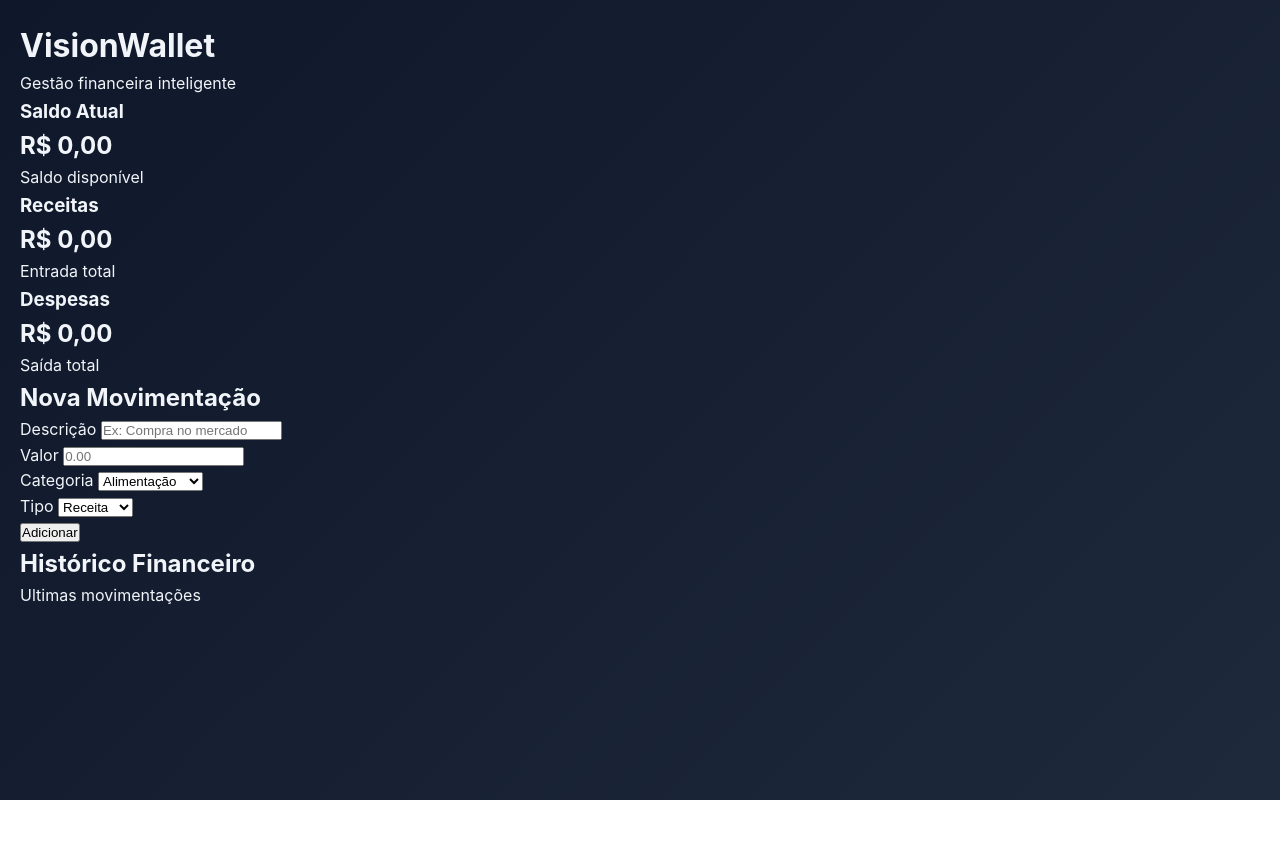
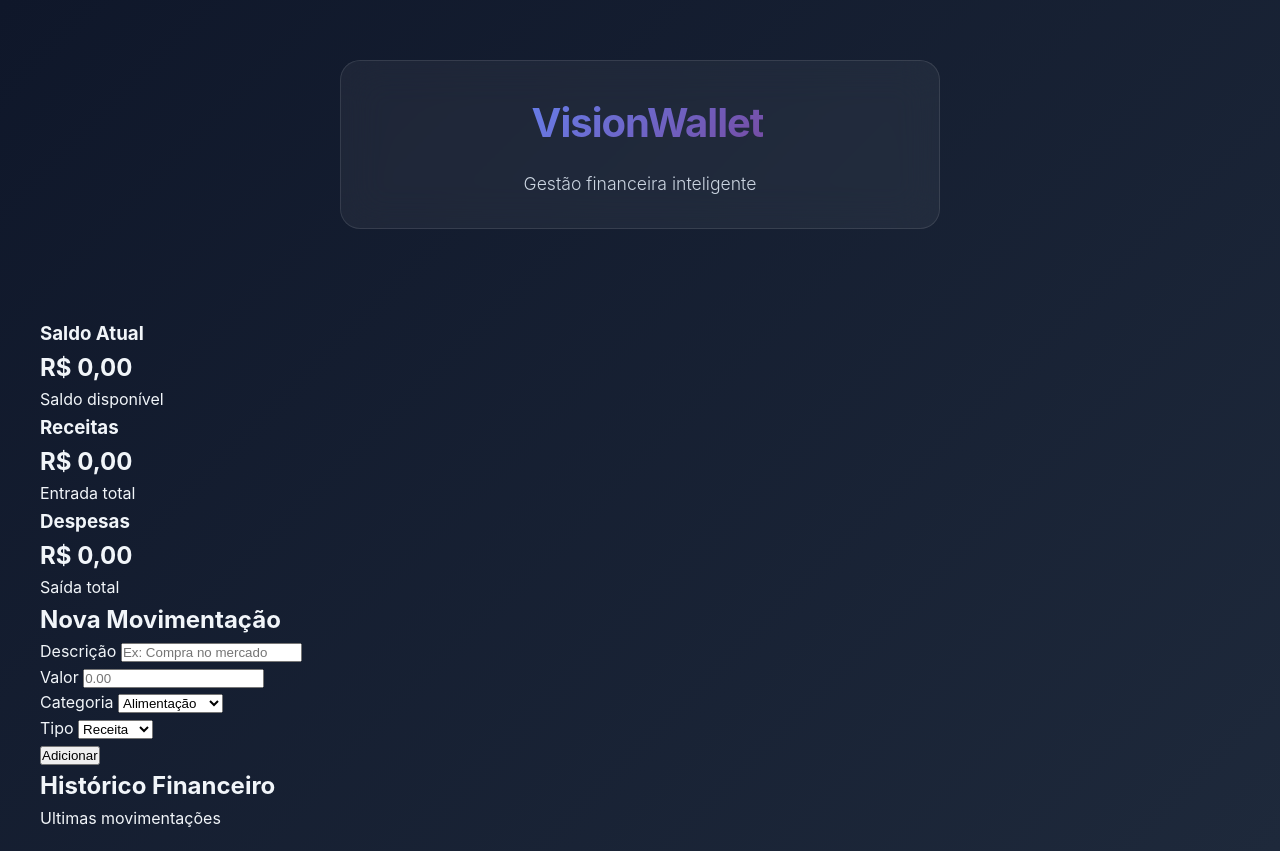
Before and after one commit to lauramachadoss/visionwallet, a plain HTML site: page index.html in a window 1280 px wide. Before the commit the page ends 800 px from the top, so only its background shows below. Drawn offline with Linux system fonts and the light colour scheme.

Commit message:
container

```diff
--- a/css/style.css
+++ b/css/style.css
@@ -36,3 +36,71 @@ body {
     -moz-osx-font-smoothing: grayscale;
     line-height: 1.6;
 }
+
+.container {
+    max-width: 1200px;
+    margin: 0 auto;
+}
+
+/* ===== HEADER ===== */
+.header {
+    text-align: center;
+    margin-bottom: 50px;
+    padding: 40px 20px;
+    animation: slideDown 0.8s ease-out;
+}
+
+@keyframes slideDown {
+    from {
+        opacity: 0;
+        transform: translateY(-30px);
+    }
+
+    to {
+        opacity: 1;
+        transform: translateY(0);
+    }
+}
+
+.header-content {
+    background: rgba(255, 255, 255, 0.05);
+    backdrop-filter: blur(20px);
+    border: 1px solid var(--border-color);
+    padding: 30px;
+    border-radius: 20px;
+    max-width: 600px;
+    margin: 0 auto;
+}
+
+.logo {
+    display: flex;
+    align-items: center;
+    justify-content: center;
+    gap: 15px;
+    margin-bottom: 15px;
+}
+
+.logo i {
+    font-size: 2.5rem;
+    background: var(--primary-gradient);
+    -webkit-background-clip: text;
+    -webkit-text-fill-color: transparent;
+    background-clip: text;
+}
+
+.header h1 {
+    font-size: 2.5rem;
+    font-weight: 700;
+    background: var(--primary-gradient);
+    -webkit-background-clip: text;
+    -webkit-text-fill-color: transparent;
+    background-clip: text;
+    letter-spacing: -1px;
+}
+
+.header p {
+    color: var(--text-secondary);
+    font-size: 1.1rem;
+    font-weight: 300;
+    margin-top: 10px;
+}
```
